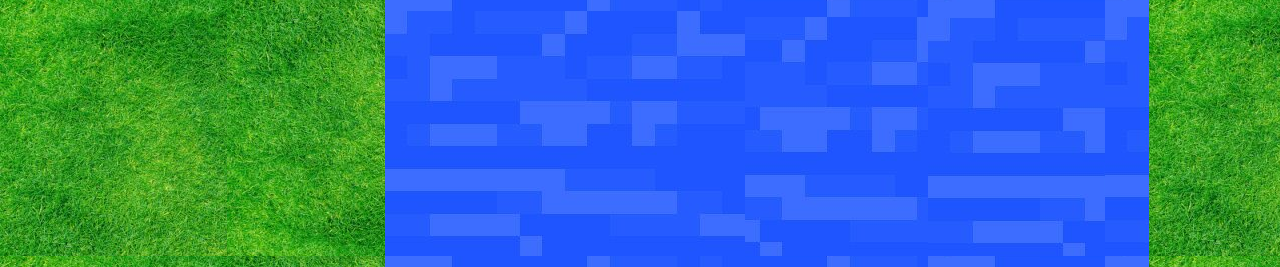
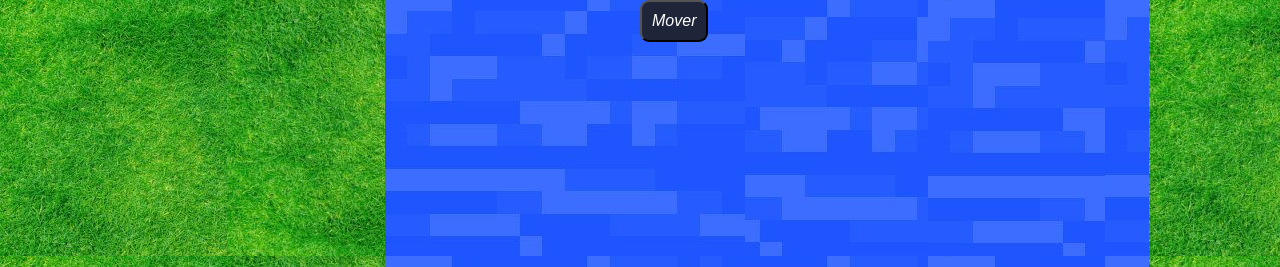
Before and after one commit to NashiCodes/Jogo-da-Travessia, a plain HTML site: page index.html in a window 1280 px wide. Shown: the top 267 px of the page. Drawn offline with Linux system fonts and the light colour scheme.

Commit message:
estilização do botão mover

```diff
--- a/style.css
+++ b/style.css
@@ -111,3 +111,11 @@ button {
   padding-bottom: 200px;
   margin: auto;
 }
+
+#mover {
+  display: flex;
+  position: absolute;
+  top: 0;
+  margin: auto;
+  margin-left: 380px;
+}
```
